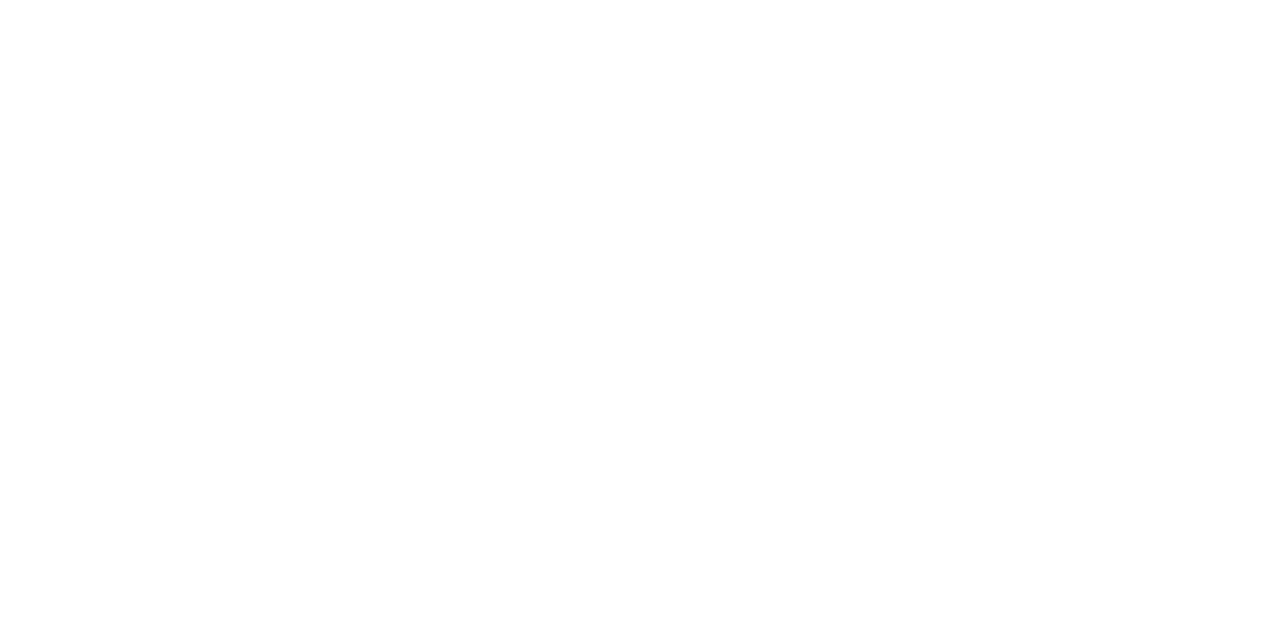
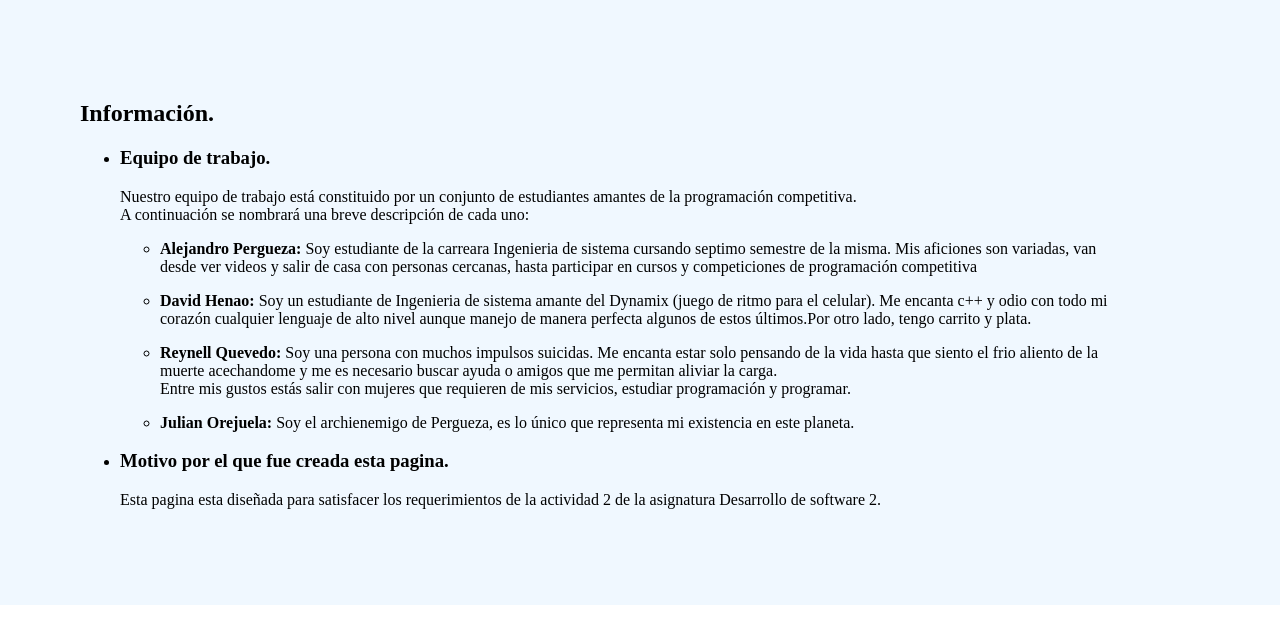
Before and after one commit to ReynellQ/QuevedoOrejuelaPerguezaHenao, a plain HTML site: page index.html in a window 1280 px wide. Drawn offline with Linux system fonts and the light colour scheme.

Commit message:
Se crea el footer de la pagina El footer es actualizado con información de la pagina y de sus diseñadores.

```diff
--- a/index.html
+++ b/index.html
@@ -8,7 +8,49 @@
     <title>Document</title>
 </head>
 
-<body>
+<body style="border: 0px; padding: 0px; position: absolute; top: 0px; right: 0px; left: 0px; margin: 0;">
+
+
+
+    <footer style="padding: 5rem; background-color: aliceblue;">
+
+        <h2>Información.</h2>
+        <ul>
+            <li style="padding-right: 5rem;">
+                <h3><strong>Equipo de trabajo.</strong></h3>
+                <p>
+                    Nuestro equipo de trabajo está constituido por un conjunto de estudiantes amantes de la programación competitiva.<br/>
+                    A continuación se nombrará una breve descripción de cada uno:
+                </p>
+                <ul>
+                    <li>
+                        <p><b>Alejandro Pergueza:</b> Soy estudiante de la carreara Ingenieria de sistema cursando septimo semestre de la misma. Mis aficiones son variadas, van desde ver videos y salir de casa con personas cercanas,
+                             hasta participar en cursos y competiciones de programación competitiva </p>
+                    </li>
+                    <li>
+                        <p><b>David Henao:</b> Soy un estudiante de Ingenieria de sistema amante del Dynamix (juego de ritmo para el celular).
+                            Me encanta c++ y odio con todo mi corazón cualquier lenguaje de alto nivel aunque manejo de manera perfecta algunos
+                            de estos últimos.Por otro lado, tengo carrito y plata.</p>
+                    </li>
+                    <li>
+                        <p><b>Reynell Quevedo:</b> Soy una persona con muchos impulsos suicidas. Me encanta estar solo pensando de la vida hasta que siento el frio aliento de la muerte acechandome y me es necesario
+                        buscar ayuda o amigos que me permitan aliviar la carga.<br>
+                        Entre mis gustos estás salir con mujeres que requieren de mis servicios, estudiar programación y programar.</p>
+                    </li>
+                    <li>
+                        <p><b>Julian Orejuela:</b> Soy el archienemigo de Pergueza, es lo único que representa mi existencia en este planeta.</p>
+                    </li>
+                </ul>
+            </li>
+            <li>
+                <h3><strong>Motivo por el que fue creada esta pagina.</strong></h3>
+                <p>
+                    Esta pagina esta diseñada para satisfacer los requerimientos de la actividad 2 de la asignatura Desarrollo de software 2.
+                </p>
+            </li>
+
+        </ul>
+    </footer>
 </body>
 
 </html>
```
